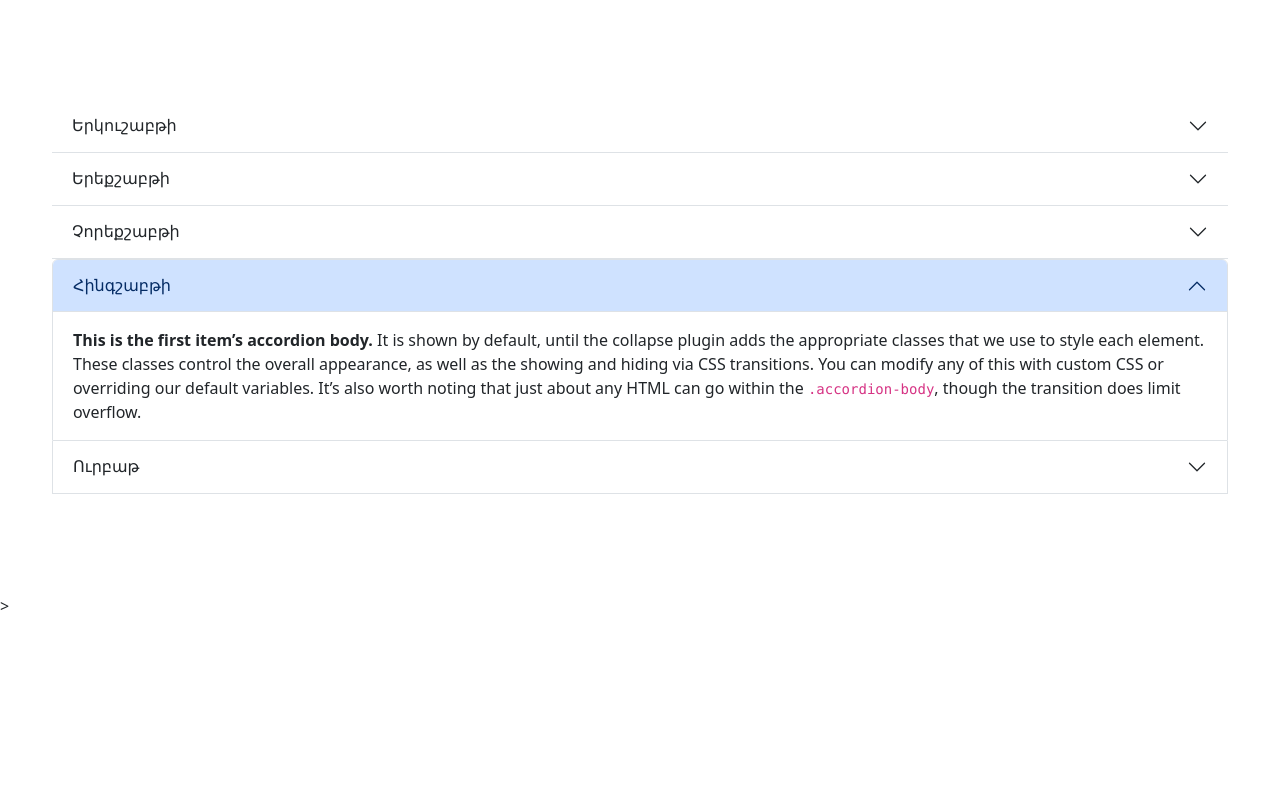
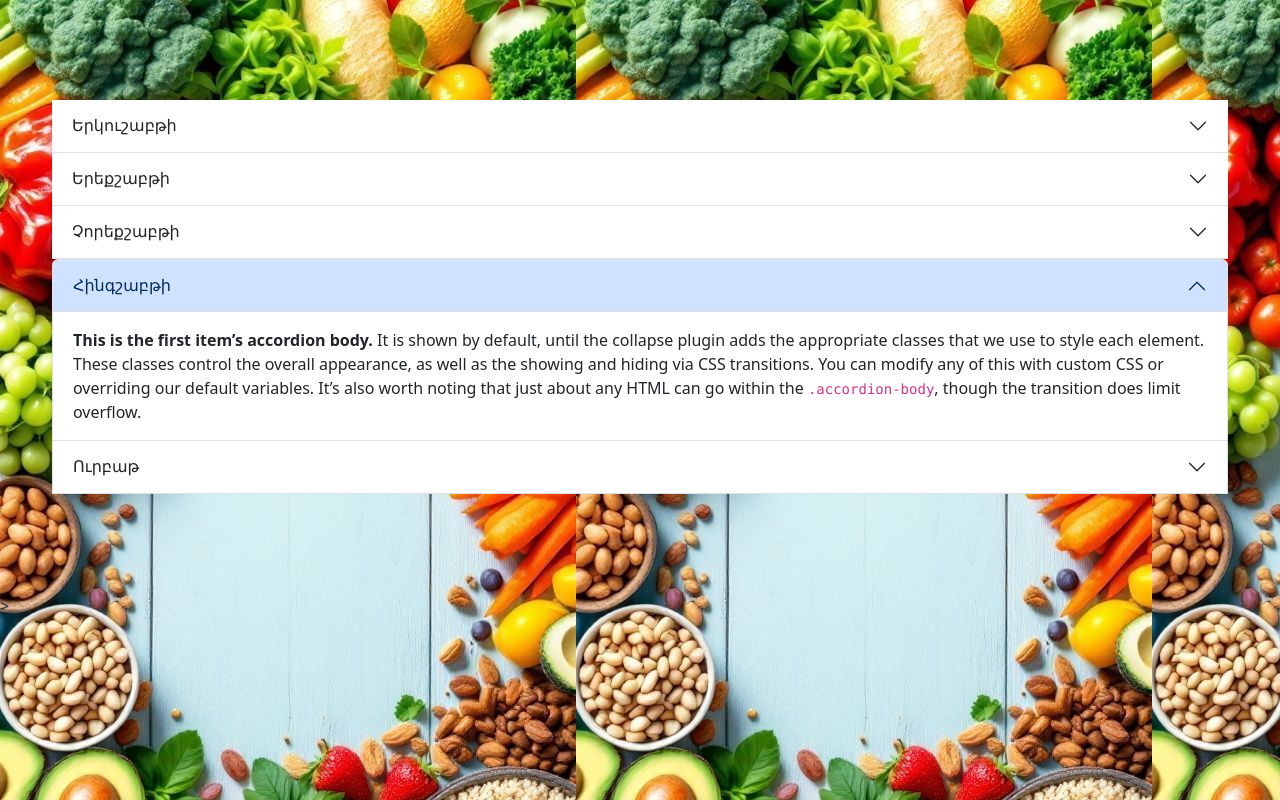
Before and after one commit to asya948/menu, a plain HTML site: page index.html in a window 1280 px wide. Drawn offline with nearby package versions, Linux system fonts and the light colour scheme.

Commit message:
add photo background image

```diff
--- a/style.css
+++ b/style.css
@@ -3,6 +3,10 @@
     margin: 0;
     box-sizing: border-box;
 }
+body{
+     /*background-image: url("assets/img/ff.jpg");*/
+     background-image: url("assets/img/eeee.jpg");
+ }
 .container{
     max-width: 1200px;
     margin: 0 auto;
@@ -20,6 +24,3 @@
     text-transform: uppercase;
     color: white;
 }
-body{
-   background-image: url('../img/menu.jpg');
-}
```
Also changed, not shown: assets/img/eeee.jpg (added), assets/img/ff.jpg (added).
